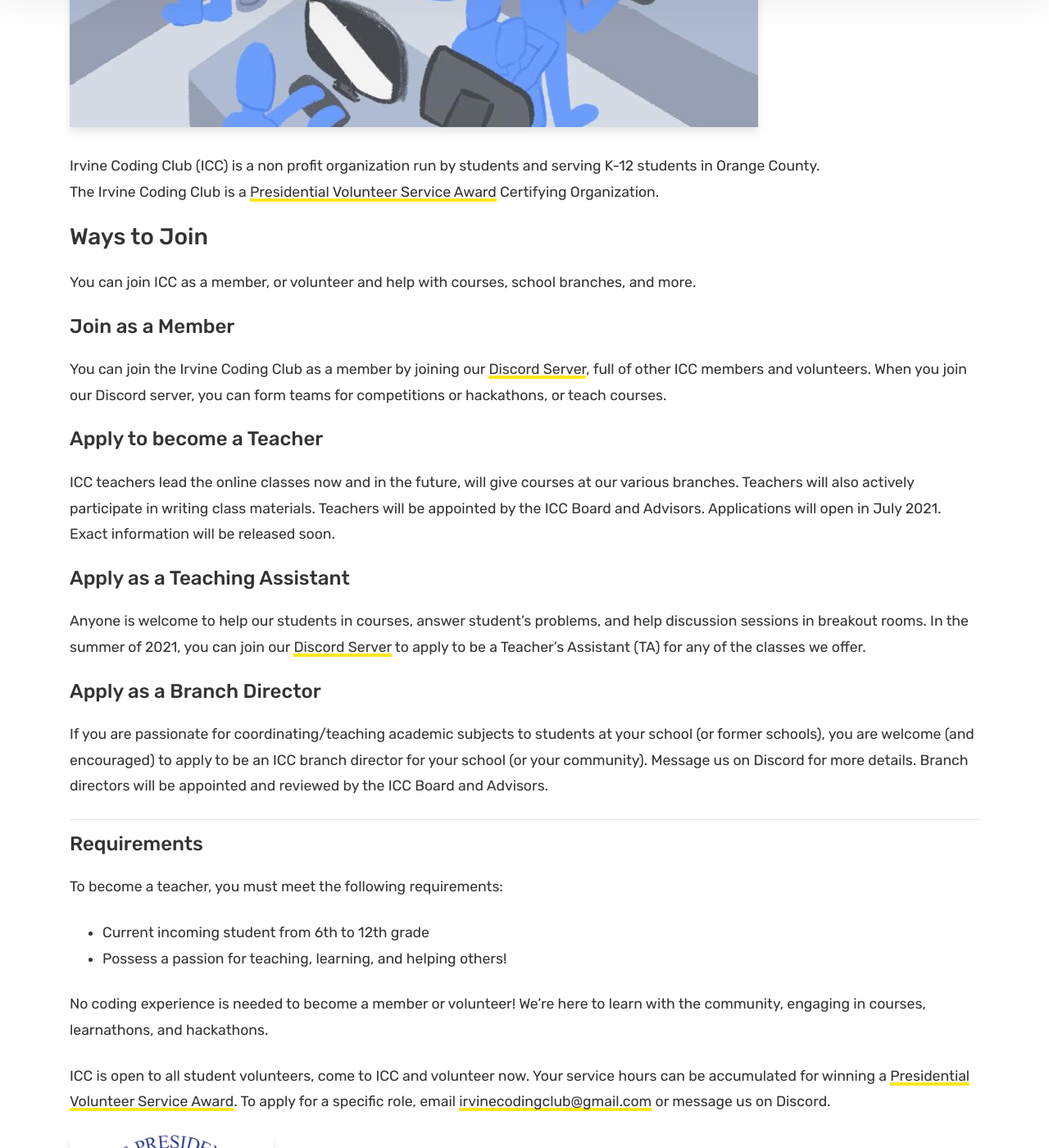
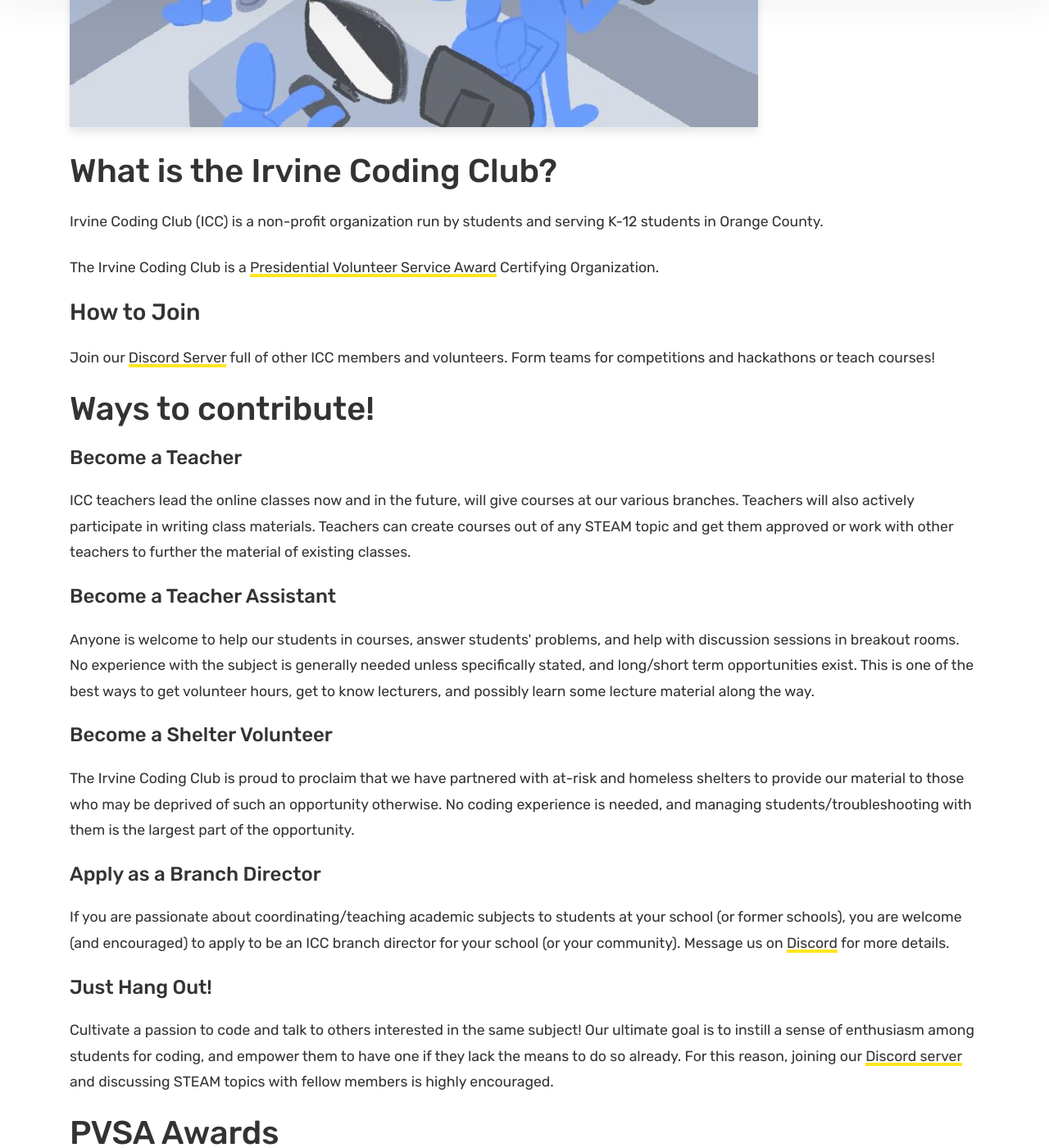
Before and after one commit to irvinecodingclub/irvinecodingclub.github.io, a Jekyll site: the page built from volunteer.md, in a window 1280 px wide and 1400 px high, scrolled down 299 px. Shown: the whole window at 82% size. Built offline with Jekyll 4.4.1, drawn with Linux system fonts in a browser that asks for light colours.

Commit message:
Update volunteer.md

```diff
--- a/volunteer.md
+++ b/volunteer.md
@@ -5,37 +5,43 @@
 ---
 ![](assets/images/volunteer.png)
 
-Irvine Coding Club (ICC) is a non profit organization run by students and serving K-12 students in Orange County.
+# What is the Irvine Coding Club?
+
+Irvine Coding Club (ICC) is a non-profit organization run by students and serving K-12 students in Orange County.
+
 The Irvine Coding Club is a [Presidential Volunteer Service Award](https://www.presidentialserviceawards.gov/) Certifying Organization.
 
-### Ways to Join
-You can join ICC as a member, or volunteer and help with courses, school branches, and more.
+### How to Join
 
-#### Join as a Member
-You can join the Irvine Coding Club as a member by joining our <a href="{{ site.baseurl }}/join">Discord Server</a>, full of other ICC members and volunteers. When you join our Discord server, you can form teams for competitions or hackathons, or teach courses.
+Join our [Discord Server](https://irvinecoding.club/join) full of other ICC members and volunteers. Form teams for competitions and hackathons or teach courses!
 
-#### Apply to become a Teacher
-ICC teachers lead the online classes now and in the future, will give courses at our various branches. Teachers will also actively participate in writing class materials. Teachers will be appointed by the ICC Board and Advisors. Applications will open in July 2021. Exact information will be released soon.
 
-#### Apply as a Teaching Assistant
-Anyone is welcome to help our students in courses, answer student's problems, and help discussion sessions in breakout rooms. In the summer of 2021, you can join our <a href="{{ site.baseurl }}/join">Discord Server</a> to apply to be a Teacher's Assistant (TA) for any of the classes we offer.
+# Ways to contribute!
+
+#### Become a Teacher
+
+ICC teachers lead the online classes now and in the future, will give courses at our various branches. Teachers will also actively participate in writing class materials. Teachers can create courses out of any STEAM topic and get them approved or work with other teachers to further the material of existing classes.
+
+#### Become a Teacher Assistant
+
+Anyone is welcome to help our students in courses, answer students&#39; problems, and help with discussion sessions in breakout rooms. No experience with the subject is generally needed unless specifically stated, and long/short term opportunities exist. This is one of the best ways to get volunteer hours, get to know lecturers, and possibly learn some lecture material along the way.
+
+#### Become a Shelter Volunteer
+
+The Irvine Coding Club is proud to proclaim that we have partnered with at-risk and homeless shelters to provide our material to those who may be deprived of such an opportunity otherwise. No coding experience is needed, and managing students/troubleshooting with them is the largest part of the opportunity.
 
 #### Apply as a Branch Director
-If you are passionate for coordinating/teaching academic subjects to students at your school (or former schools), you are welcome (and encouraged) to apply to be an ICC branch director for your school (or your community). Message us on Discord for more details. Branch directors will be appointed and reviewed by the ICC Board and Advisors.
 
---------------------------------------
+If you are passionate about coordinating/teaching academic subjects to students at your school (or former schools), you are welcome (and encouraged) to apply to be an ICC branch director for your school (or your community). Message us on [Discord](https://irvinecoding.club/join) for more details.
 
-#### Requirements
-To become a teacher, you must meet the following requirements:
-* Current incoming student from 6th to 12th grade
-* Possess a passion for teaching, learning, and helping others!
+#### Just Hang Out!
 
-No coding experience is needed to become a member or volunteer! We're here to learn with the community, engaging in courses, learnathons, and hackathons.
+Cultivate a passion to code and talk to others interested in the same subject! Our ultimate goal is to instill a sense of enthusiasm among students for coding, and empower them to have one if they lack the means to do so already. For this reason, joining our [Discord server](https://irvinecoding.club/join) and discussing STEAM topics with fellow members is highly encouraged.
 
 
+# PVSA Awards
 
 ICC is open to all student volunteers, come to ICC and volunteer now. Your service hours can be accumulated for winning a [Presidential Volunteer Service Award](https://www.presidentialserviceawards.gov/). To apply for a specific role, email <a href="mailto:irvinecodingclub@gmail.com">irvinecodingclub@gmail.com</a> or message us on Discord.
-
 
 ![](assets/images/pvsa-logo.png)
 
@@ -74,6 +80,5 @@
       <td>250+ hours</td>
       <td>4,000+ hours</td>
     </tr>
-    <!-- and so on... -->
   </tbody>
 </table>
```
